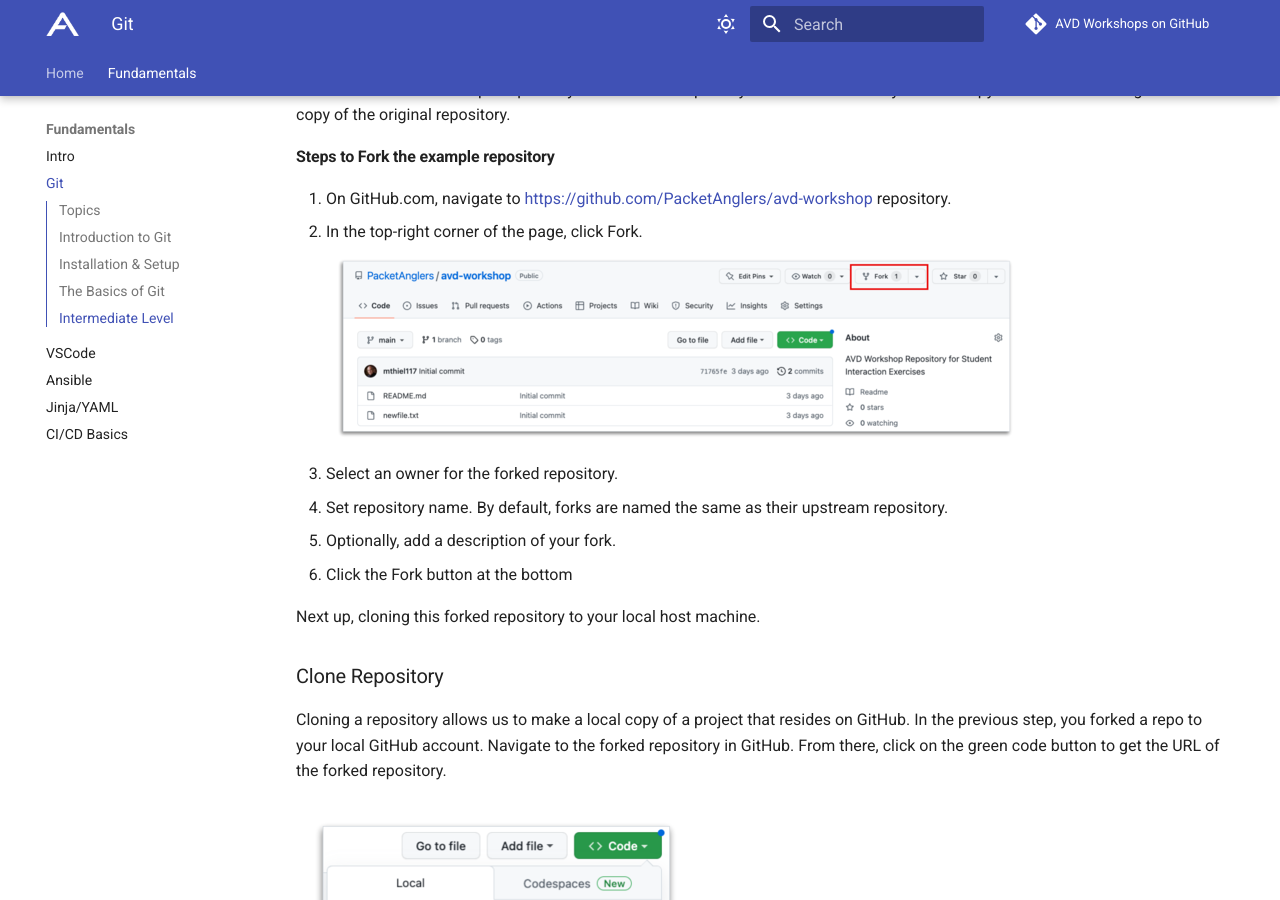
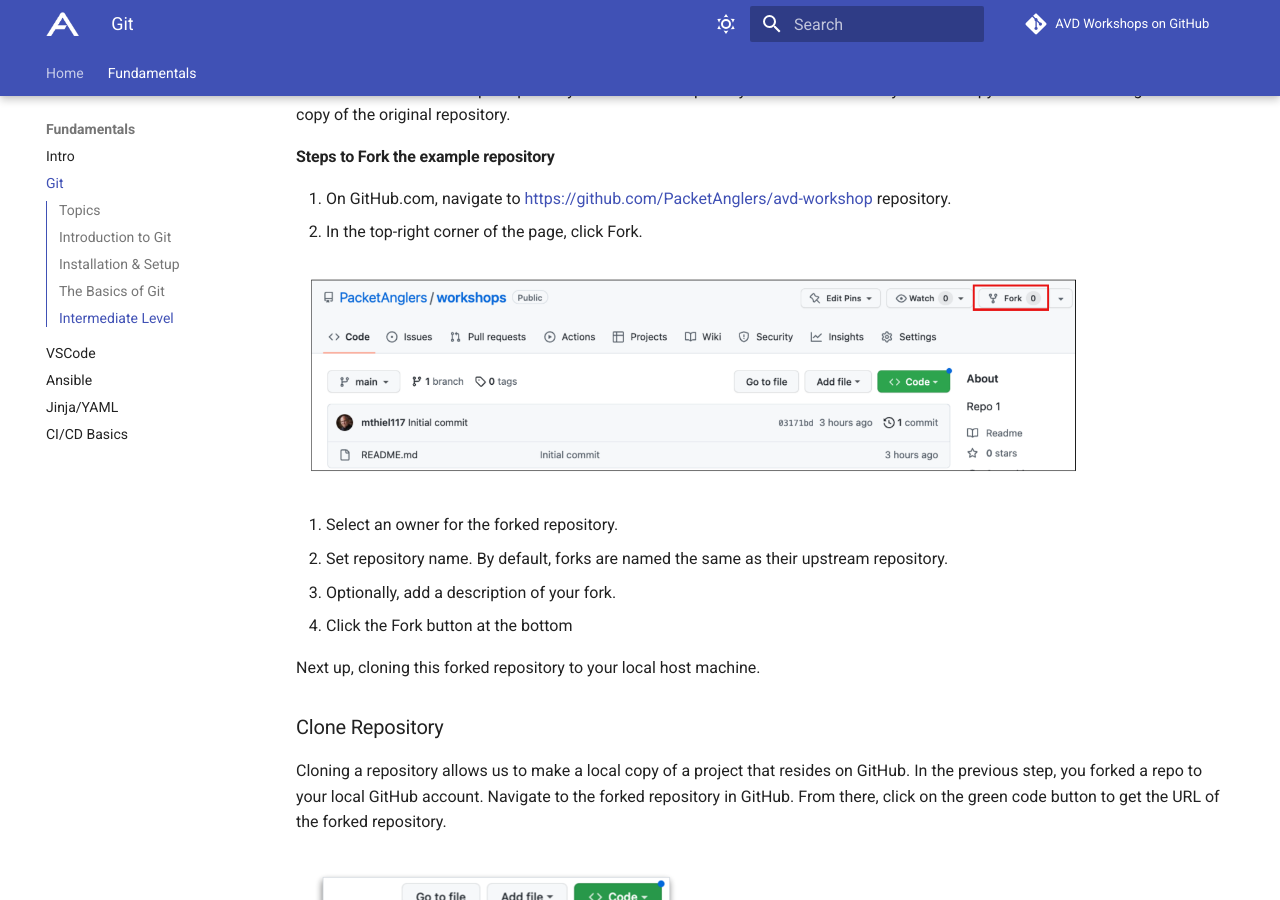
Before and after one commit to aristanetworks/avd-workshops, an MkDocs documentation site: the page built from workshops/git.md, in a window 1280 px wide and 900 px high, scrolled down 4103 px. Built offline with MkDocs 1.6.1 and Material for MkDocs 9.7.7, drawn with Linux system fonts in a browser that asks for light colours; comment, search, counter and statistics services are not loaded.

Commit message:
updated fork image

```diff
--- a/workshops/git.md
+++ b/workshops/git.md
@@ -175,7 +175,9 @@
 
 1. On GitHub.com, navigate to [https://github.com/PacketAnglers/avd-workshop](https://github.com/PacketAnglers/avd-workshop) repository.
 2. In the top-right corner of the page, click Fork.
-![Fork](assets/images/git_fork.png)
+
+![Fork](assets/images/git_fork.png){: style="width:800px"}
+
 3. Select an owner for the forked repository.
 4. Set repository name.  By default, forks are named the same as their upstream repository.
 5. Optionally, add a description of your fork.
```
Also changed, not shown: workshops/assets/images/git_fork.png.
